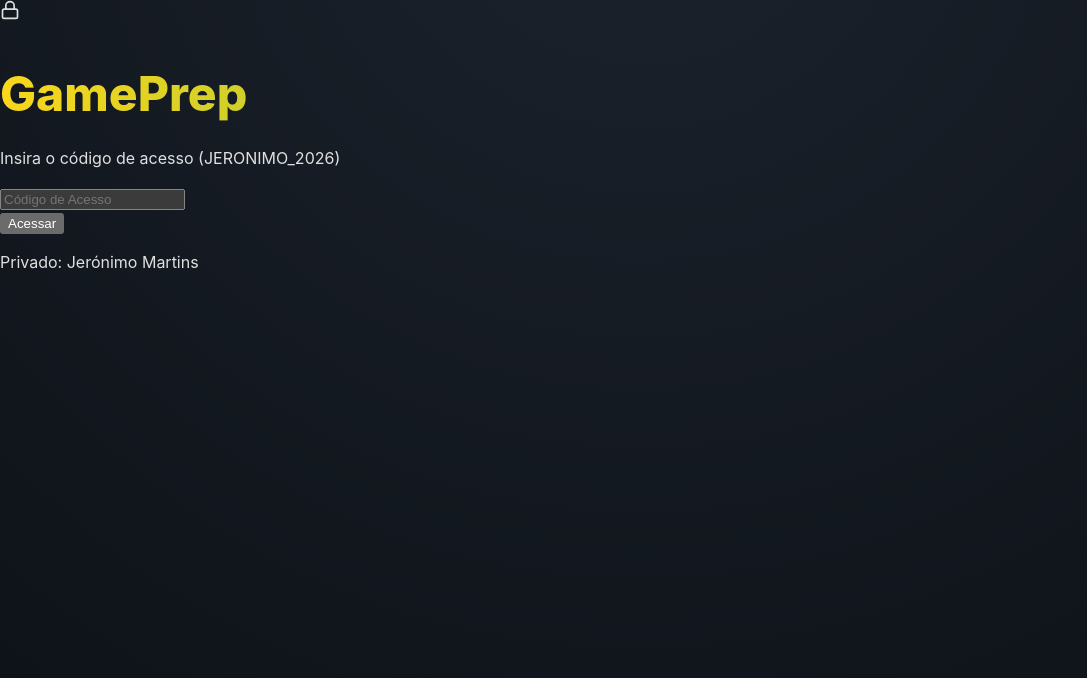
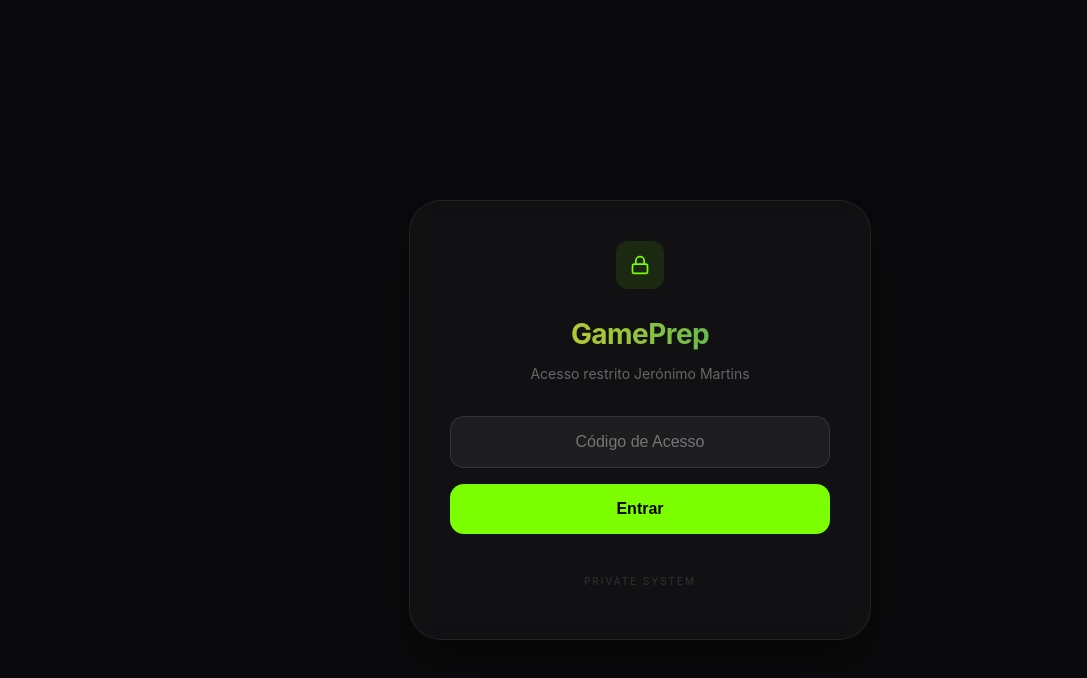
Before and after one commit to y0c0ms/GamePrepPD, a React (Vite) app in the folder dashboard/: page / in a window 1280 px wide. Shown: the top 678 px of the page, without its empty margins (0-1087 px from the left). Built offline with nearby package versions, Linux system fonts and the light colour scheme.

Commit message:
style: fix broken login ui using robust inline styles

```diff
--- a/dashboard/src/components/Login.jsx
+++ b/dashboard/src/components/Login.jsx
@@ -1,5 +1,4 @@
 import React, { useState } from 'react';
-import { Lock } from 'lucide-react';
 
 const Login = ({ onLogin }) => {
   const [passcode, setPasscode] = useState('');
@@ -16,19 +15,104 @@
     }
   };
 
+  const styles = {
+    container: {
+      display: 'flex',
+      alignItems: 'center',
+      justifyContent: 'center',
+      minHeight: '100vh',
+      backgroundColor: '#0a0a0c',
+      fontFamily: '-apple-system, BlinkMacSystemFont, "Segoe UI", Roboto, sans-serif',
+      padding: '20px'
+    },
+    card: {
+      width: '100%',
+      maxWidth: '380px',
+      padding: '40px',
+      borderRadius: '32px',
+      backgroundColor: 'rgba(255, 255, 255, 0.03)',
+      border: '1px solid rgba(255, 255, 255, 0.08)',
+      backdropFilter: 'blur(10px)',
+      boxShadow: '0 25px 50px -12px rgba(0, 0, 0, 0.5)',
+      textAlign: 'center'
+    },
+    iconBox: {
+      display: 'inline-flex',
+      alignItems: 'center',
+      justifyContent: 'center',
+      width: '48px',
+      height: '48px',
+      borderRadius: '12px',
+      backgroundColor: 'rgba(124, 255, 1, 0.1)',
+      marginBottom: '24px',
+      color: '#7cff01'
+    },
+    title: {
+      fontSize: '28px',
+      fontWeight: 'bold',
+      color: '#ffffff',
+      margin: '0 0 8px 0',
+      letterSpacing: '-0.02em'
+    },
+    subtitle: {
+      fontSize: '14px',
+      color: '#666666',
+      margin: '0 0 32px 0'
+    },
+    input: {
+      width: '100%',
+      padding: '16px',
+      backgroundColor: 'rgba(255, 255, 255, 0.05)',
+      border: error ? '1px solid rgba(255, 59, 48, 0.3)' : '1px solid rgba(255, 255, 255, 0.1)',
+      borderRadius: '14px',
+      color: '#ffffff',
+      fontSize: '16px',
+      textAlign: 'center',
+      outline: 'none',
+      marginBottom: '16px',
+      boxSizing: 'border-box',
+      transition: 'all 0.2s ease'
+    },
+    button: {
+      width: '100%',
+      padding: '16px',
+      backgroundColor: '#7cff01',
+      border: 'none',
+      borderRadius: '14px',
+      color: '#000000',
+      fontSize: '16px',
+      fontWeight: 'bold',
+      cursor: 'pointer',
+      transition: 'transform 0.2s ease, background-color 0.2s ease'
+    },
+    footer: {
+      marginTop: '40px',
+      fontSize: '10px',
+      color: '#333333',
+      textTransform: 'uppercase',
+      letterSpacing: '0.2em'
+    },
+    errorMsg: {
+      color: '#ff3b30',
+      fontSize: '12px',
+      marginTop: '-8px',
+      marginBottom: '16px'
+    }
+  };
+
   return (
-    <div className="flex items-center justify-center min-h-screen bg-[#0a0a0c] p-6 font-sans">
-      <div className="w-full max-w-[400px] p-10 rounded-[40px] bg-[#111114] border border-white/5 shadow-2xl">
-        <div className="text-center mb-10">
-          <div className="inline-flex items-center justify-center w-12 h-12 rounded-xl bg-[#7cff01]/10 text-[#7cff01] mb-6">
-            <Lock size={20} />
+    <div style={styles.container}>
+      <div style={styles.card}>
+        <div style={styles.iconBox}>
+          <svg width="20" height="20" viewBox="0 0 24 24" fill="none" stroke="currentColor" strokeWidth="2" strokeLinecap="round" strokeLinejoin="round">
+            <rect x="3" y="11" width="18" height="11" rx="2" ry="2"></rect>
+            <path d="M7 11V7a5 5 0 0 1 10 0v4"></path>
+          </svg>
         </div>
-          <h1 className="text-2xl font-bold text-white mb-2 tracking-tight">GamePrep</h1>
-          <p className="text-gray-500 text-sm">Insira o código de acesso (JERONIMO_2026)</p>
-        </div>
+        <h1 style={styles.title}>GamePrep</h1>
+        <p style={styles.subtitle}>Acesso restrito Jerónimo Martins</p>
 
-        <form onSubmit={handleSubmit} className="space-y-4">
-          <div>
+        <form onSubmit={handleSubmit}>
           <input
             type="password"
             value={passcode}
@@ -37,24 +121,24 @@
               setError(false);
             }}
             placeholder="Código de Acesso"
-              className={`w-full px-5 py-4 bg-white/5 border ${error ? 'border-red-500/30' : 'border-white/5'} rounded-2xl text-white placeholder-gray-600 outline-none transition-all focus:border-[#7cff01]/30 focus:ring-1 focus:ring-[#7cff01]/30 text-center tracking-widest`}
+            style={styles.input}
+            autoFocus
           />
-            {error && (
-              <p className="mt-3 text-xs text-red-500/80 text-center uppercase tracking-tighter">Erro de autenticação</p>
-            )}
-          </div>
+          {error && <p style={styles.errorMsg}>Acesso negado</p>}
 
           <button
             type="submit"
-            className="w-full py-4 bg-[#7cff01] hover:bg-[#8aff20] text-[#0a0a0c] font-bold rounded-2xl transition-all active:scale-[0.98] mt-2"
+            style={styles.button}
+            onMouseOver={(e) => e.target.style.backgroundColor = '#8aff20'}
+            onMouseOut={(e) => e.target.style.backgroundColor = '#7cff01'}
+            onMouseDown={(e) => e.target.style.transform = 'scale(0.98)'}
+            onMouseUp={(e) => e.target.style.transform = 'scale(1)'}
           >
-            Acessar
+            Entrar
           </button>
         </form>
 
-        <p className="mt-12 text-center text-[10px] text-gray-700 uppercase tracking-[0.2em] font-medium">
-          Privado: Jerónimo Martins
-        </p>
+        <p style={styles.footer}>Private System</p>
       </div>
     </div>
   );
```
Lines whose indentation alone changed are shown as unchanged.
